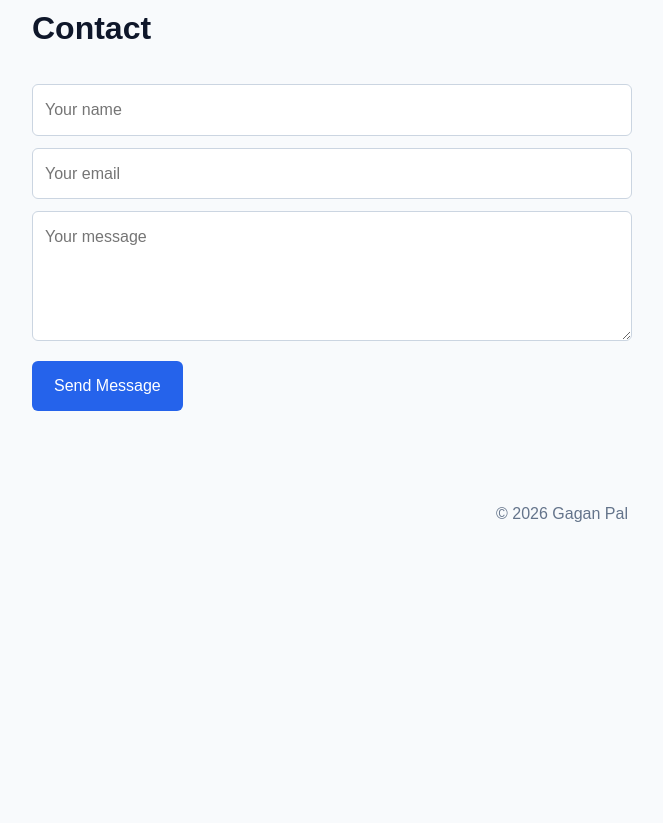
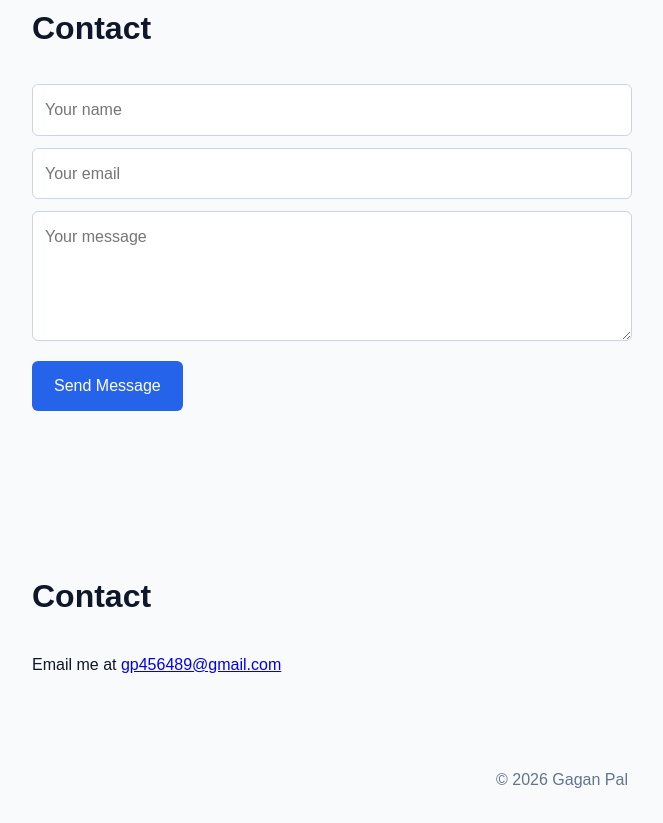
Before and after one commit to gaganpal08/gaganpal08.github.io, a plain HTML site: page index.html in a window 1280 px wide. Shown: the part 1596-2419 px from the top of the page, without its empty margins (78-741 px from the left). Before the commit the page ends 2152 px from the top, so only its background shows below. Drawn offline with Linux system fonts and the light colour scheme.

Commit message:
Add contact section with email and form
Added a contact section with email and form.

```diff
--- a/index.html
+++ b/index.html
@@ -216,6 +216,18 @@
         <button class="button" type="submit">Send Message</button>
       </form>
     </section>
+    <section id="contact">
+  <h2>Contact</h2>
+
+  <p>
+    Email me at
+    <a href="mailto:gp456489@gmail.com">gp456489@gmail.com</a>
+  </p>
+
+  <form id="contact-form">
+    <!-- form fields -->
+  </form>
+</section>
   </main>
 
   <footer>© 2026 Gagan Pal</footer>
```
